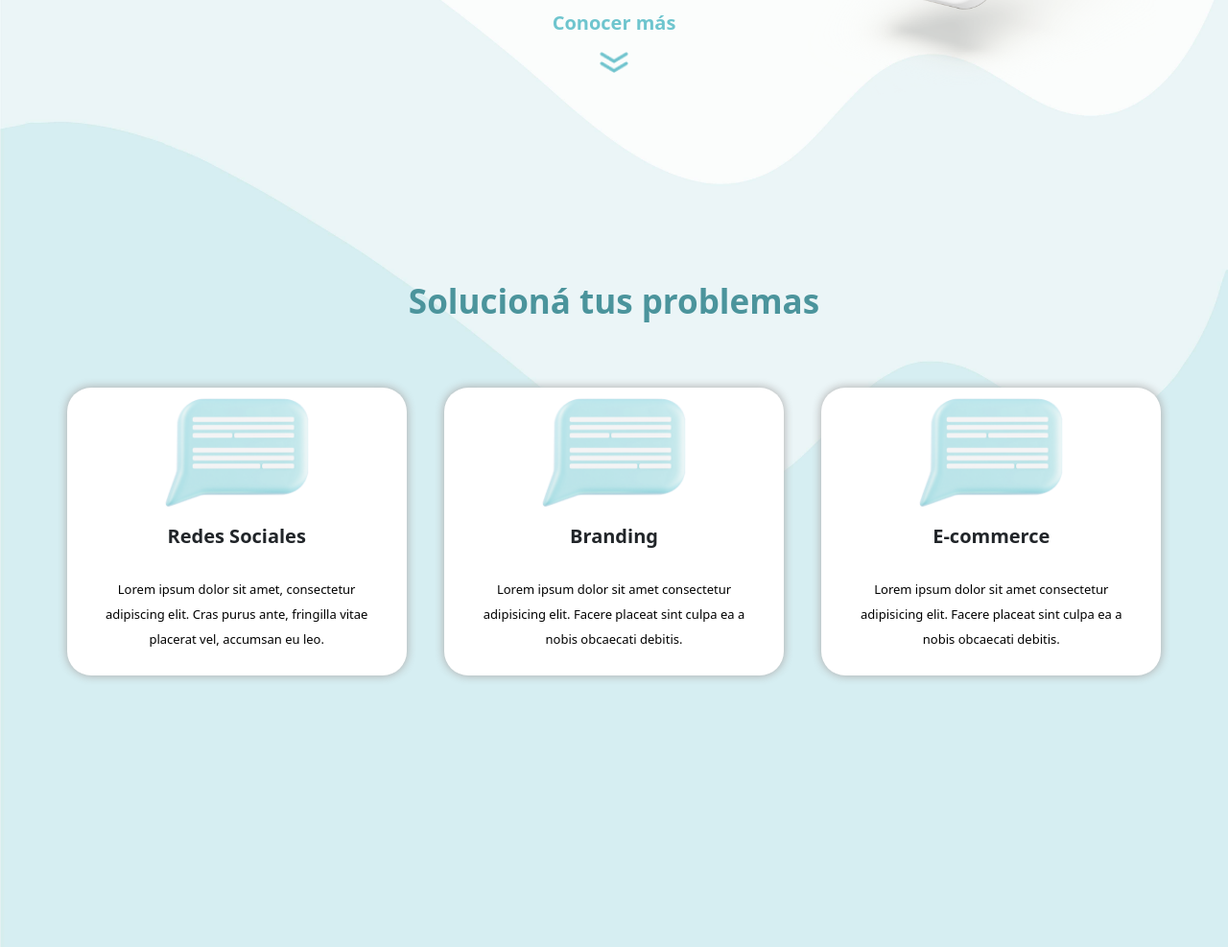
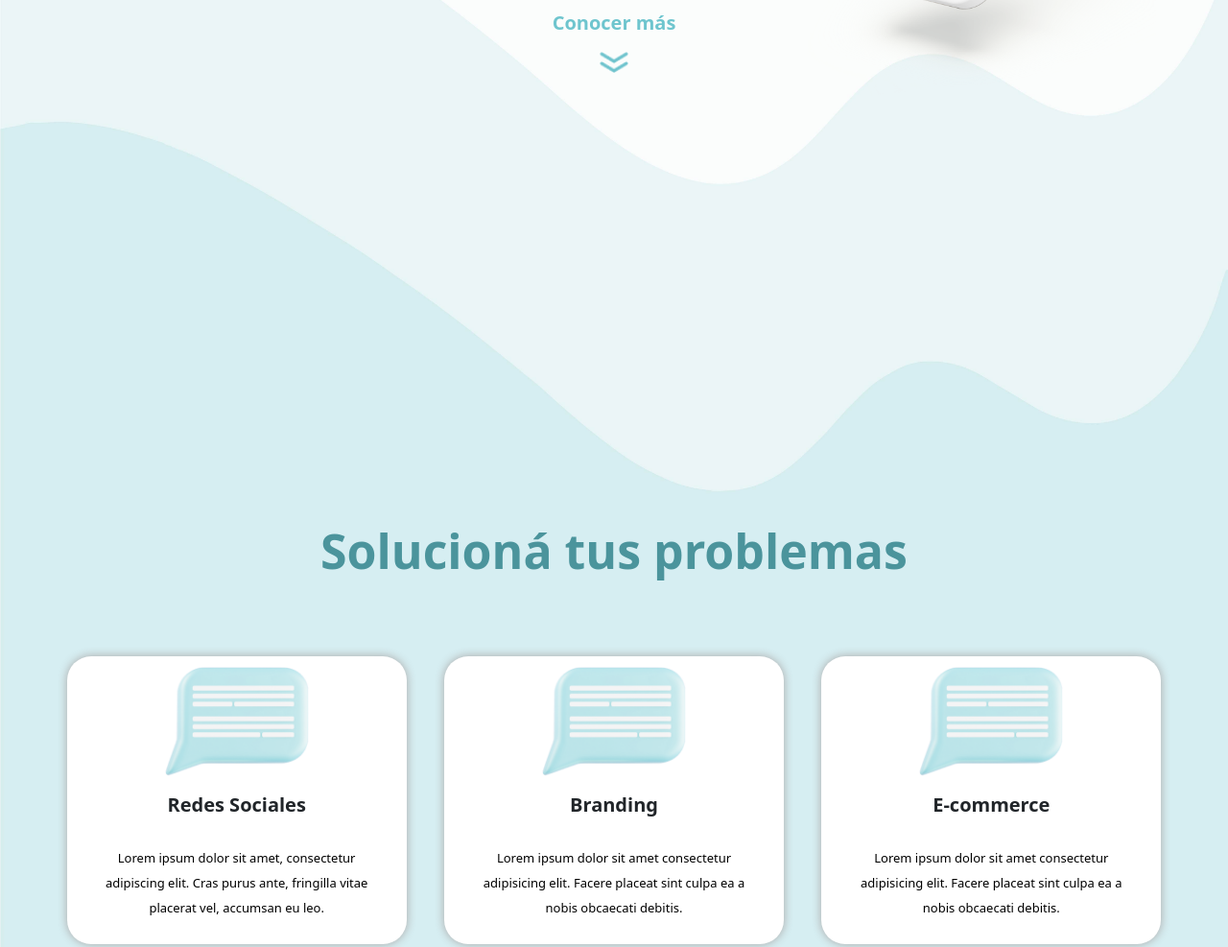
Before and after one commit to TrellixVulnTeam/mystik-design_MKEX, a website: page index.html in a window 1280 px wide. Shown: the part 538-1525 px from the top of the page at 96% size. Drawn offline with nearby package versions, Linux system fonts and the light colour scheme; a web font is replaced by a local one.

Commit message:
Versión 1.5.0

```diff
--- a/index.html
+++ b/index.html
@@ -75,8 +75,8 @@
 
         <!-- Servicios -->
 
-        <div class="Servicios" id="servicios">
-            <div class="Servicios__Titulo">
+        <div class="Servicios" >
+            <div class="Servicios__Titulo" id="servicios">
                 <h3>Solucioná tus problemas</h3>
             </div>
             <section class="Servicios__Bloque">
--- a/scss/_forms.scss
+++ b/scss/_forms.scss
@@ -8,6 +8,7 @@
     background-repeat: no-repeat;
     @media screen and (max-width: 768px) {
         padding: 4rem 1rem;
+        background-image: url(../imagenes/fondo-formulario-mobile.png);
     }
 
     .Formulario__Titulo{
--- a/scss/_servicios.scss
+++ b/scss/_servicios.scss
@@ -1,19 +1,19 @@
 .Servicios {
-    height: 85vh;
+    height: 150vh;
     display: flex;
     flex-direction: column;
     align-items: center;
     justify-content: center;
-    padding: 175px 0 0 0;
     .Servicios__Titulo {
         h3 {
             color: #4B949C;
             text-align: center;
-            font-size: 3.5rem;
+            font-size: 5rem;
             font-style: normal;
             font-weight: 700;
-            line-height: 2rem;
+            line-height: 6rem;
             letter-spacing: 0em;
+            padding: 175px 0 0 0;
         }
     }
     .Servicios__Bloque {
--- a/scss/_sobre-mi.scss
+++ b/scss/_sobre-mi.scss
@@ -1,6 +1,5 @@
 .Sobre__Mi {
     width: 100%;
-    padding: 150px 0 0 0;
     display: flex;
     flex-direction: column;
     align-items: center;
@@ -35,8 +34,7 @@
         }
     }
     .Sobre__Mi__2 {
-        width: 97vw;
-        height: 100vh;
+        width: 98vw;
         display: flex;
         flex-direction: row;
         align-items: center;
```
Also changed, not shown: css/style.css, imagenes/fondo-formulario-mobile.png (added).
